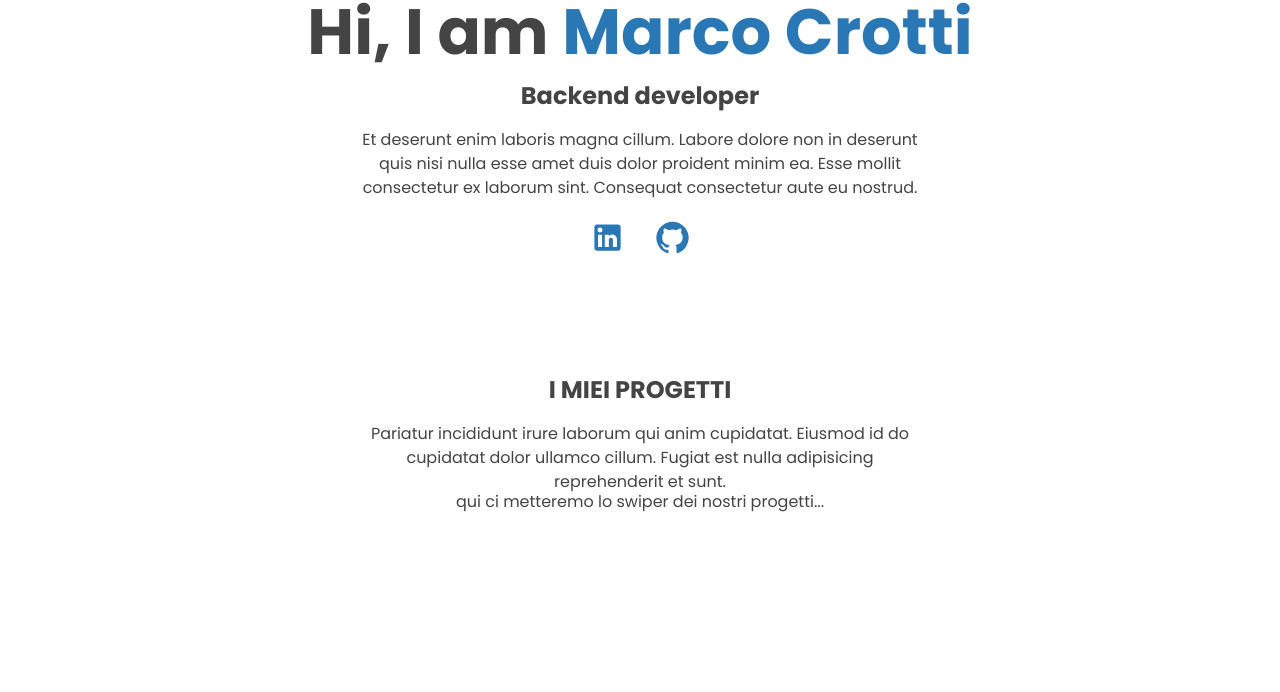
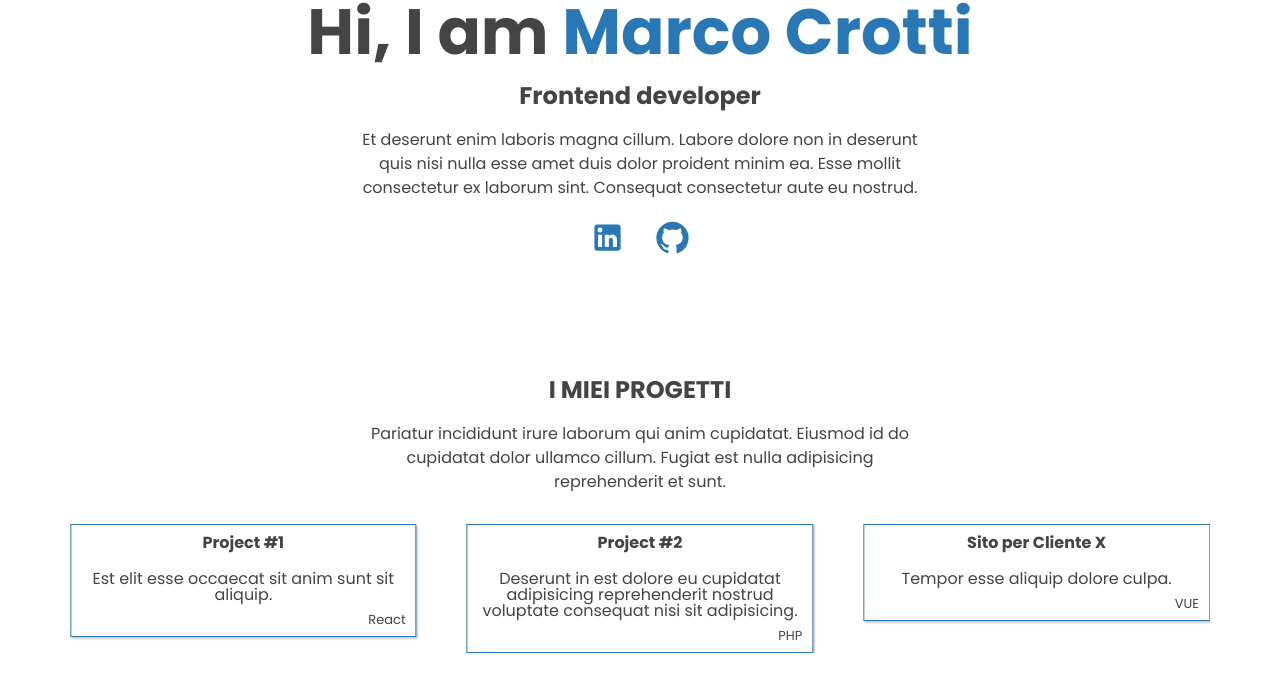
Before and after one commit to dmaggiore-sorint/ribes-portfolio, a React (Create React App) app: page / in a window 1280 px wide. Shown: the top 692 px of the page. Built offline with nearby package versions, Linux system fonts and the light colour scheme.

Commit message:
Terminato il componente Project

```diff
--- a/package.json
+++ b/package.json
@@ -13,6 +13,7 @@
     "react": "^18.0.0",
     "react-dom": "^18.0.0",
     "react-scripts": "5.0.1",
+    "swiper": "^8.1.4",
     "web-vitals": "^2.1.4"
   },
   "scripts": {
--- /dev/null
+++ b/src/components/CustomSwiper.js
@@ -0,0 +1,37 @@
+import { Swiper, SwiperSlide } from "swiper/react";
+import "swiper/css";
+import { Autoplay } from "swiper";
+
+function CustomSwiper({ children }) {
+  return (
+    <Swiper
+      spaceBetween={50}
+      slidesPerView={3}
+      onSlideChange={() => console.log("slide change")}
+      onSwiper={(swiper) => console.log(swiper)}
+      autoplay={{
+        delay: 2500,
+        disableOnInteraction: false,
+      }}
+      modules={[Autoplay]}
+      breakpoints={{
+        0: {
+          slidesPerView: 1,
+        },
+        768: {
+          slidesPerView: 2,
+        },
+        980: {
+          slidesPerView: 3,
+        },
+      }}
+      //   effect='cube'
+    >
+      {children.map((item) => {
+        return <SwiperSlide>{item}</SwiperSlide>;
+      })}
+    </Swiper>
+  );
+}
+
+export default CustomSwiper;
--- a/src/components/Projects.js
+++ b/src/components/Projects.js
@@ -1,12 +1,26 @@
 import { projects } from "../portfolio";
-
+import CustomSwiper from "./CustomSwiper";
 
 function Projects() {
-  return <section id="projects" className="projects">
-    <h3 className="projects__title">{projects.title}</h3>
-    <p className="projects__description">{projects.description}</p>
-    <div>qui ci metteremo lo swiper dei nostri progetti...</div>
-  </section>;
+  return (
+    <section id="projects" className="projects">
+      <h3 className="projects__title">{projects.title}</h3>
+      <p className="projects__description">{projects.description}</p>
+      <div className="projects__swiper">
+        <CustomSwiper>
+          {projects.items.map((item) => {
+            return (
+              <div className="projects__item">
+                <h4>{item.title}</h4>
+                <p>{item.description}</p>
+                <div className="projects__item-stack">{item.stack}</div>
+              </div>
+            );
+          })}
+        </CustomSwiper>
+      </div>
+    </section>
+  );
 }
 
 export default Projects;
--- a/src/index.css
+++ b/src/index.css
@@ -64,10 +64,29 @@ h3 {
   margin: 20px auto 0;
   line-height: 1.5;
 }
+.projects__swiper {
+  margin-top: 30px;
+}
+.projects__item {
+  border: 1px solid rgb(41, 120, 181);;
+  padding: 10px;
+  box-shadow: 2px 2px 2px #ccc;
+}
+.projects__item > p {
+  margin-top: 20px;
+}
+.projects__item-stack {
+  margin-top: 10px;
+  text-align: right;
+  font-size: small;
+}
 
 
 @media all and (max-width: 980px) {
   .about__description {
+    max-width: 65%;
+  }
+  .projects__description {
     max-width: 65%;
   }
 }
@@ -75,4 +94,7 @@ h3 {
   .about__description {
     max-width: 90%;
   }
+  .projects__description {
+    max-width: 90%;
+  }
 }
--- a/src/portfolio.js
+++ b/src/portfolio.js
@@ -1,14 +1,51 @@
 export const about = {
-    fullName: "Marco Crotti",
-    role: "Backend developer",
-    description: "Et deserunt enim laboris magna cillum. Labore dolore non in deserunt quis nisi nulla esse amet duis dolor proident minim ea. Esse mollit consectetur ex laborum sint. Consequat consectetur aute eu nostrud.",
-    social: {
-        linkedin: "https://it.linkedin.com/",
-        github: "https://github.com/",
-    }
-}
+  fullName: "Marco Crotti",
+  role: "Frontend developer",
+  description:
+    "Et deserunt enim laboris magna cillum. Labore dolore non in deserunt quis nisi nulla esse amet duis dolor proident minim ea. Esse mollit consectetur ex laborum sint. Consequat consectetur aute eu nostrud.",
+  social: {
+    linkedin: "https://it.linkedin.com/",
+    github: "https://github.com/",
+  },
+};
 
 export const projects = {
-    title: "I MIEI PROGETTI",
-    description: "Pariatur incididunt irure laborum qui anim cupidatat. Eiusmod id do cupidatat dolor ullamco cillum. Fugiat est nulla adipisicing reprehenderit et sunt."
-}
+  title: "I MIEI PROGETTI",
+  description:
+    "Pariatur incididunt irure laborum qui anim cupidatat. Eiusmod id do cupidatat dolor ullamco cillum. Fugiat est nulla adipisicing reprehenderit et sunt.",
+  items: [
+    {
+      title: "Ribes Portfolio",
+      description: "Sit nulla elit occaecat duis eu ullamco duis nisi irure.",
+      stack: "React",
+    },
+    {
+      title: "Project #1",
+      description: "Est elit esse occaecat sit anim sunt sit aliquip.",
+      stack: "React",
+    },
+    {
+      title: "Project #2",
+      description:
+        "Deserunt in est dolore eu cupidatat adipisicing reprehenderit nostrud voluptate consequat nisi sit adipisicing.",
+      stack: "PHP",
+    },
+    {
+      title: "Sito per Cliente X",
+      description: "Tempor esse aliquip dolore culpa.",
+      stack: "VUE",
+    },
+    {
+      title: "Altro Progetto",
+      description:
+        "Lorem consectetur ex cupidatat irure veniam aliquip et commodo.",
+      stack: "React",
+    },
+    {
+      title: "Altro Progetto #2",
+      description:
+        "Pariatur quis officia laborum eu consectetur ipsum quis minim et.",
+      stack: "React",
+    },
+  ],
+};
```
Also changed, not shown: src/components/About.js (+29 -13 lines), 1 other file (tests, documents, lock files or other folders).
